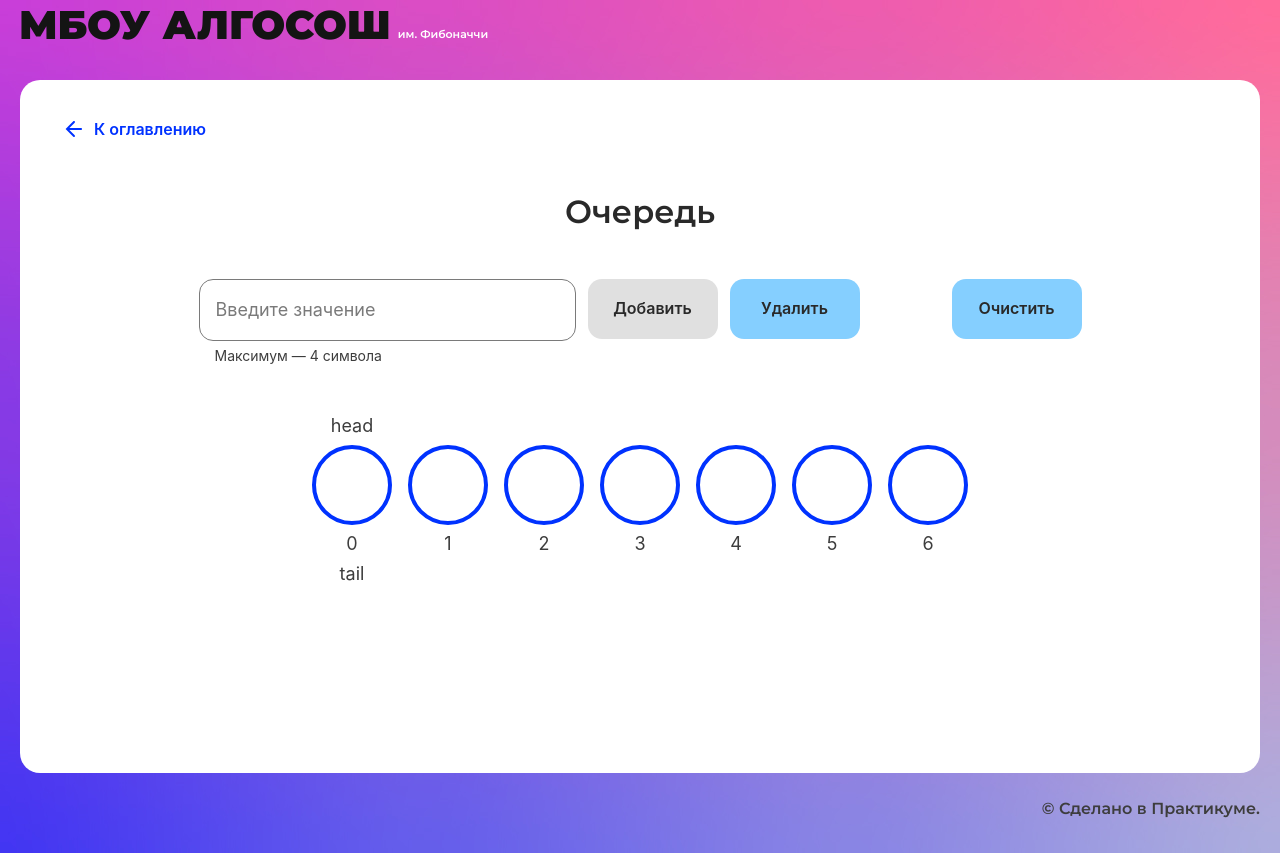
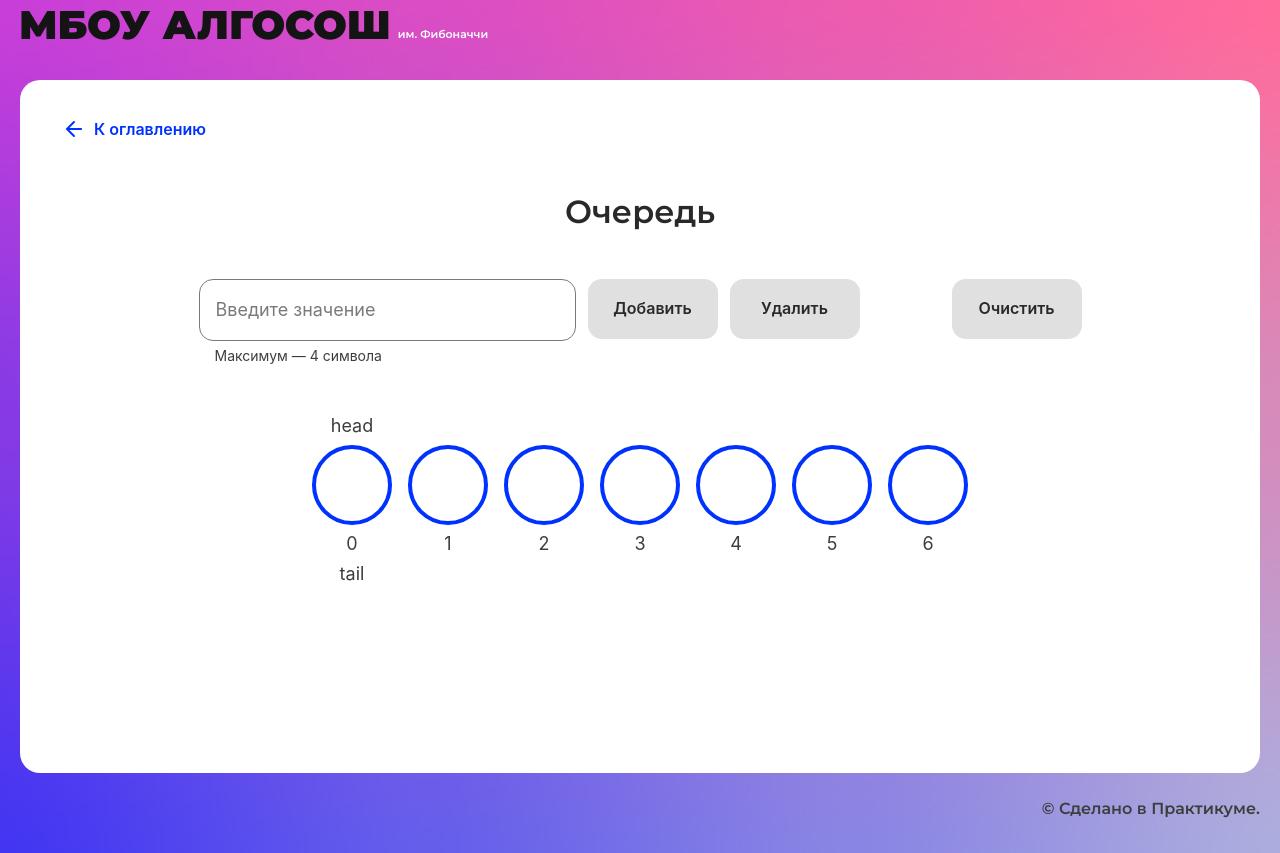
Before and after one commit to AlekseyShaydullin/Algososh-MBOU, a React (Create React App) app: page /queue in a window 1280 px wide. Built offline with nearby package versions, Linux system fonts and the light colour scheme.

Commit message:
fixbugs: QueuePage

```diff
--- a/src/components/queue-page/queue-page.tsx
+++ b/src/components/queue-page/queue-page.tsx
@@ -11,7 +11,8 @@ import styleQueue from './queue-page.module.css'
 
 export const QueuePage: React.FC = () => {
   const [letters, setLetters] = useState<string>('');
-  const [isLoading, setLoading] = useState<boolean>(false);
+  const [isLoadingEnq, setLoadingEnq] = useState<boolean>(false);
+  const [isLoadingDeq, setLoadingDeq] = useState<boolean>(false);
   const [queue, setQueue] = useState<Queue<string>>(new Queue(7));
   const [queueArr, setQueueArr] = useState<Array<string | null>>([...queue.returnArr()]);
   const [current, setCurrent] = useState<number>(-1)
@@ -21,7 +22,7 @@ export const QueuePage: React.FC = () => {
   }
 
   const handleEnter = (e: KeyboardEvent<HTMLInputElement>): void => {
-    if (e.key === 'Enter') {
+    if (e.key === 'Enter' && letters !== '' && length() < 7) {
       handleEnqueue(e);
     }
   }
@@ -34,8 +35,16 @@ export const QueuePage: React.FC = () => {
     return queue.getTail();
   }
 
+  const size = (): number => {
+    return queue.getSize();
+  }
+
+  const length = (): number => {
+    return queue.getLength()
+  }
+
   const handleEnqueue = async (e: MouseEvent<HTMLButtonElement> | KeyboardEvent<HTMLInputElement>) => {
-    setLoading(true);
+    setLoadingEnq(true);
     e.preventDefault();
     if (letters !== '') {
       queue.enqueue(letters);
@@ -47,11 +56,11 @@ export const QueuePage: React.FC = () => {
     }
     setLetters('');
     await delay(SHORT_DELAY_IN_MS);
-    setLoading(false);
+    setLoadingEnq(false);
   }
 
   const handleDequeue = async (e: MouseEvent<HTMLButtonElement>) => {
-    setLoading(true);
+    setLoadingDeq(true);
     e.preventDefault();
     if (queue) {
       setCurrent(head());
@@ -61,16 +70,16 @@ export const QueuePage: React.FC = () => {
       setCurrent(-1);
       await delay(SHORT_DELAY_IN_MS);
     }
-    setLoading(false);
+    setLoadingDeq(false);
   }
 
   const handleClear = (e: MouseEvent<HTMLButtonElement>) => {
-    setLoading(true);
     e.preventDefault();
     queue.clear();
     setQueueArr([...queue.returnArr()]);
-    setLoading(false);
   }
+
+  const isLoading = isLoadingDeq || isLoadingEnq;
 
   return (
     <SolutionLayout title="Очередь">
@@ -87,21 +96,20 @@ export const QueuePage: React.FC = () => {
         <Button
           text={'Добавить'}
           onClick={handleEnqueue}
-          isLoader={isLoading}
-          disabled={!letters}
+          isLoader={isLoadingEnq}
+          disabled={!letters || isLoadingDeq || size() > 7}
         />
         <Button
           text={'Удалить'}
           onClick={handleDequeue}
-          isLoader={isLoading}
-          disabled={queueArr.length === 0}
+          isLoader={isLoadingDeq}
+          disabled={queue.isEmpty() || isLoadingEnq}
         />
         <div className={styleQueue.clear}>
           <Button
             text={'Очистить'}
             onClick={handleClear}
-            isLoader={isLoading}
-            disabled={queueArr.length === 0}
+            disabled={queue.isEmpty() || isLoading}
           />
         </div>
       </div>
--- a/src/components/stack-page/stack-page.tsx
+++ b/src/components/stack-page/stack-page.tsx
@@ -89,7 +89,7 @@ const isLoading = isLoadingPush || isLoadingPop;
           <Button
             text={'Очистить'}
             onClick={handleClear}
-            disabled={stackArr.length === 0 || isLoadingPop || isLoadingPush}
+            disabled={stackArr.length === 0 || isLoading}
           />
         </div>
       </div>
```
